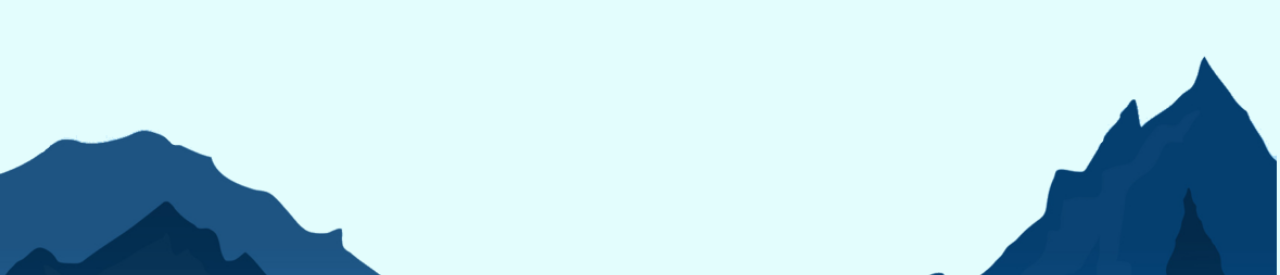
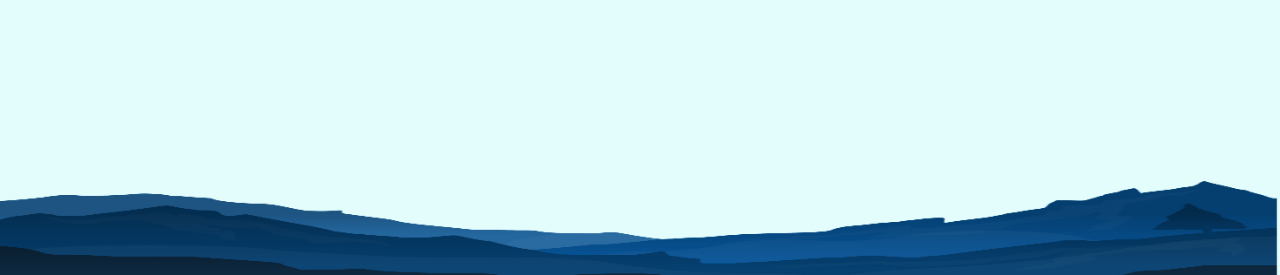
Before and after one commit to Prazz96/mySite, a plain HTML site: page index.html in a window 1280 px wide. Shown: the part 525-800 px from the top of the page. Drawn offline with Linux system fonts and the light colour scheme; a web font is replaced by a local one.

Commit message:
Update styles.css

```diff
--- a/css/styles.css
+++ b/css/styles.css
@@ -64,10 +64,13 @@ a{
   right: 300px;
 }
 
-.top-cloud {
-  position: absolute;
-  /*absolute as its a child*/
-  right: 300px;
+.mount {
+  width: 100%;
+height: 100px;
+position: fixed;
+bottom: 0;
+right: auto;
+display: flex;
 }
 
 .middle-container {
```
